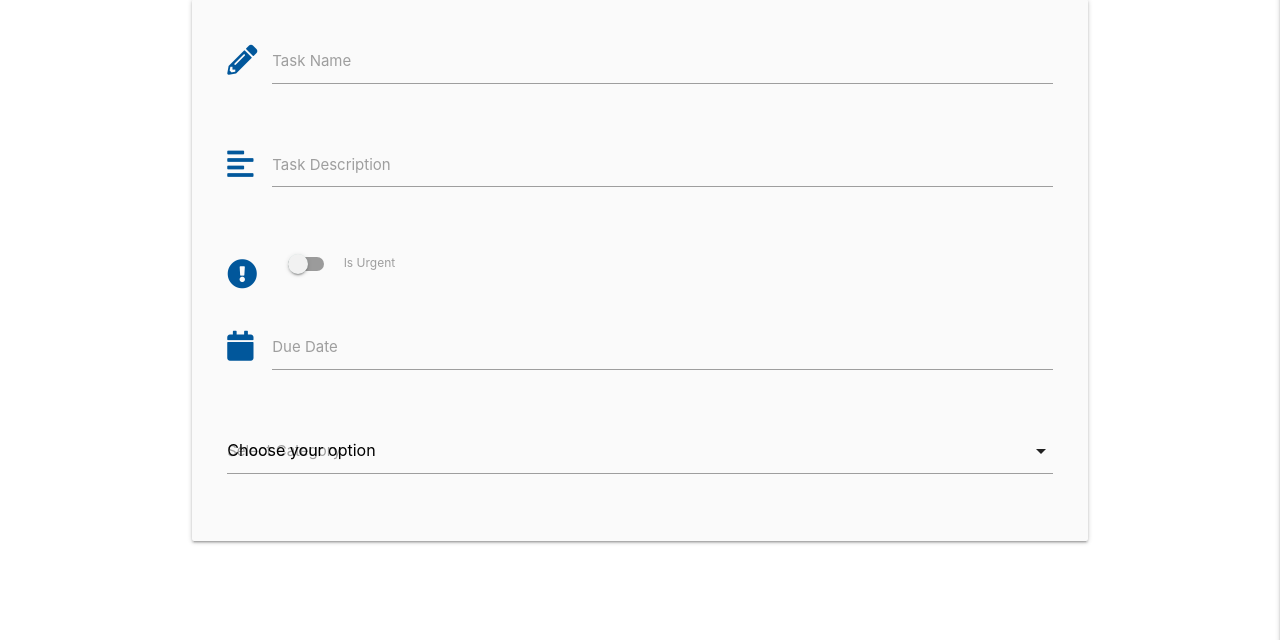
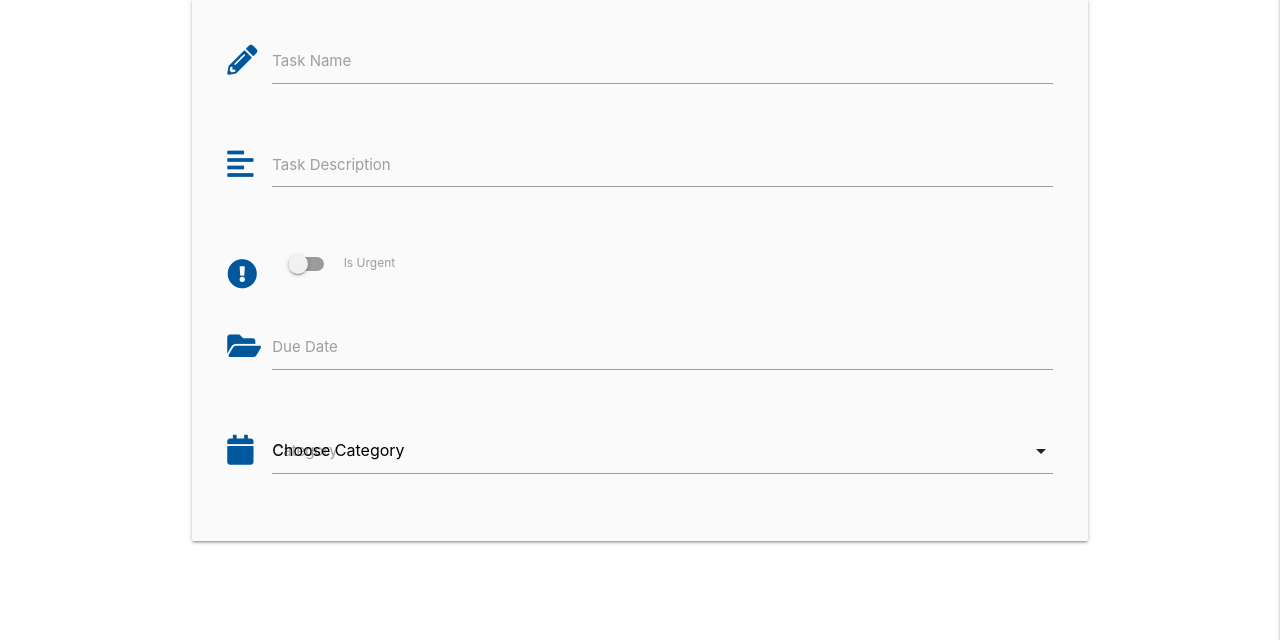
Before and after one commit to cshimvin/task-manager-mongodb, a Flask app: page /add_task in a window 1280 px wide. Shown: the part 160-800 px from the top of the page. Run offline with Flask 2, Linux system fonts and the light colour scheme; data that the repository does not hold is empty; some libraries are stand-ins or nearby versions.

Commit message:
Add dropdown list of categories to add task

```diff
--- a/app.py
+++ b/app.py
@@ -27,7 +27,8 @@ def get_tasks():
 
 @app.route("/add_task", methods=["GET", "POST"])
 def add_task():
-    return render_template("add_task.html")
+    categories = list(mongo.db.categories.find().sort("category_name", 1))
+    return render_template("add_task.html", categories=categories)
 
 
 @app.route("/log-in", methods=["GET", "POST"])
--- a/templates/add_task.html
+++ b/templates/add_task.html
@@ -33,19 +33,21 @@
             </div>
             <div class="row">
                 <div class="input-field col s12">
-                    <i class="fas fa-calendar prefix light-blue-text text-darken-4"></i>
+                    <i class="fas fa-folder-open prefix light-blue-text text-darken-4"></i>
                     <label for="due_date">Due Date</label>
                     <input type="text" name="due_date" id="due_date" class="datepicker">
                 </div>
             </div>
             <div class="row">
                 <div class="input-field col s12">
-                    <label for="category">Select Category</label>
-                    <select id="category" name="category">
-                        <option value="" disabled selected>Choose your option</option>
-                        <option value="1">Option 1</option>
-                        <option value="2">Option 2</option>
-                        <option value="3">Option 3</option>
+                    <i class="fas fa-calendar prefix light-blue-text text-darken-4"></i>
+                    <label for="category">Category</label>
+                    <select id="category_name" name="category_name" class="validate" required>
+                        <option value="" disabled selected>Choose Category</option>
+                        {% for category in categories %}
+                        <option value="{{ category.category_name}}">{{ category.category_name}}</option>
+                        {% endfor %}
+                    </select>
                 </div>
             </div>
         </form>
```
